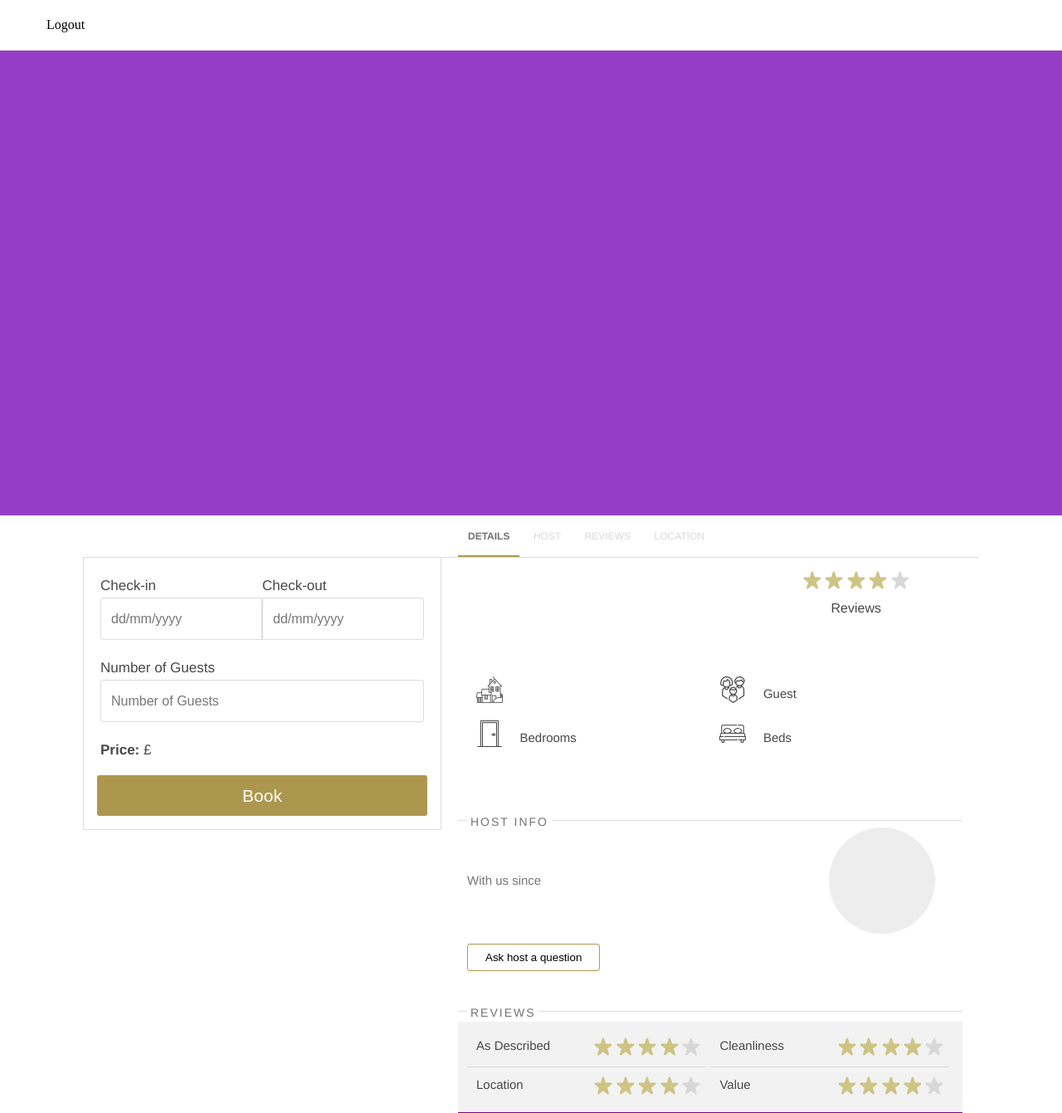
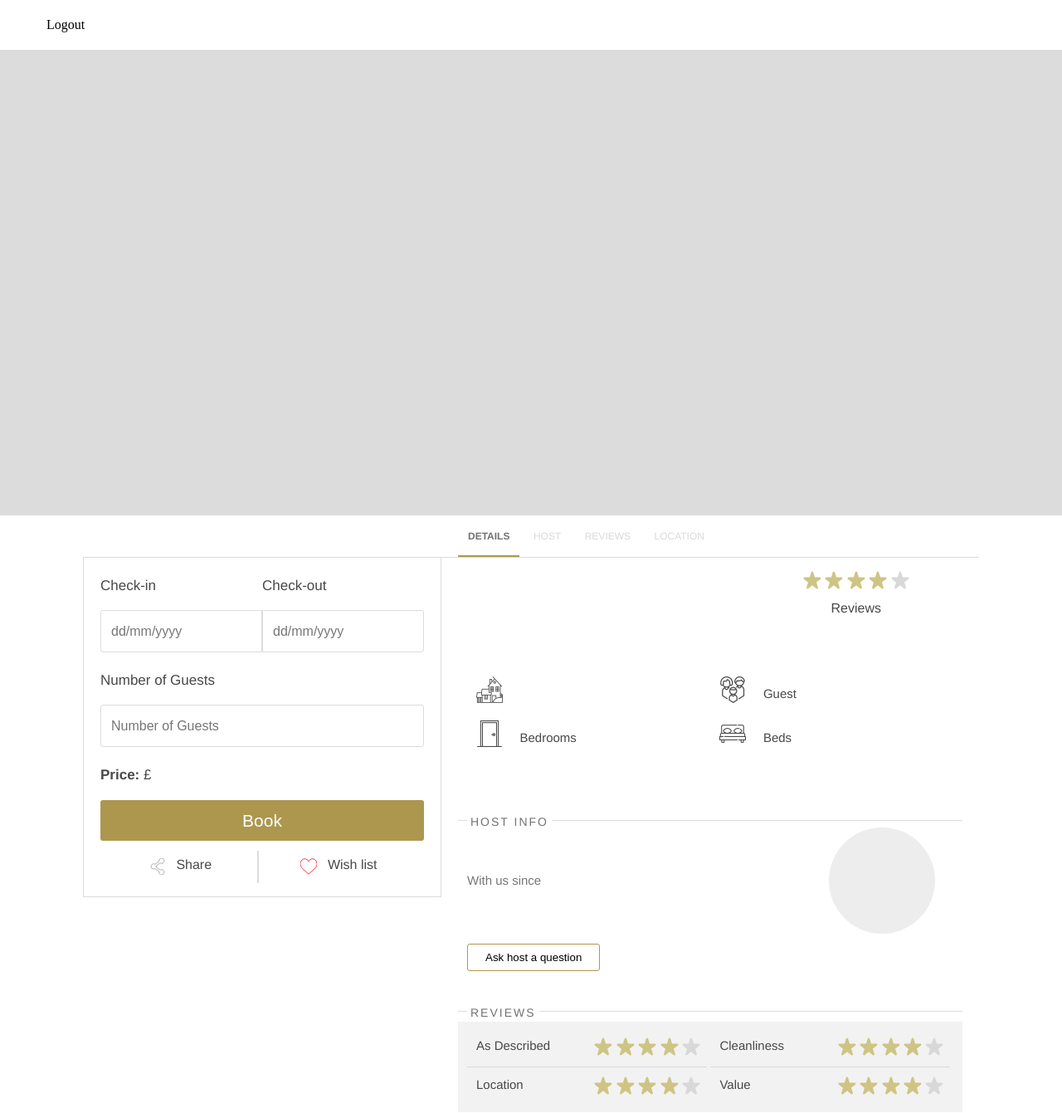
Before and after one commit to iamhosseindhv/Rentaly, a Node server app: template views/rooms.ejs in a window 1280 px wide. Shown: the top 1341 px of the page at 83% size. Run offline with Node 20, Linux system fonts and the light colour scheme; the template is opened without the code that fills it, so the values that code supplies are empty; some libraries are stand-ins or nearby versions; some web fonts are replaced.

Commit message:
user now can favourite listing

```diff
--- a/public/javascripts/login.js
+++ b/public/javascripts/login.js
@@ -82,7 +82,8 @@
             const isLoginPage = $('.submit-btn').text() === 'Login';
             if (isLoginPage){
                 //here you should redirect to referer url, (the url user has been redirected from), if any
-                window.location = '/';
+                $('.base-layer').css('display', 'none');
+                // window.locatio  = '/';
             } else {
                 //send verification email and user has to enter code to verify
             }
--- a/public/javascripts/rooms.js
+++ b/public/javascripts/rooms.js
@@ -53,6 +53,60 @@
         scrollToId(this);
     });
 
+
+    //favourite button hovered
+    $('.heart-btn')
+        .mouseover(function() {
+            $('.heart').css('fill', 'red');
+        })
+        .mouseout(function() {
+            $('.heart').css('fill', 'transparent');
+        });
+
+    //share button hovered
+    $('.share-btn')
+        .mouseover(function() {
+            $('.share').css('fill', '#484848');
+        })
+        .mouseout(function() {
+            $('.share').css('fill', 'transparent');
+        });
+
+    //favourite button clicked
+    $('#favourite-listing').click(function(e){
+        e.preventDefault();
+        const listingid = $(".column-6").attr('id');
+        $.ajax({
+            type: 'POST',
+            url: '/edit/add-listing-to-favourite',
+            data: {
+                listingid: listingid
+            },
+            success: function(data) {
+                if (data.presentLogin) {
+                    $('.base-layer').css('display', 'flex'); //present login then
+                } else {
+                    if (data.favourited) {
+                        successfullyFavourited();
+                    } else {
+                        //already favourited
+                        alert(data.message);
+                    }
+                }
+            },
+            error: function(data) {
+                console.log(data)
+            }
+        });
+    });
+
+    //share button clicked
+    $('#share-listing').click(function(e){
+        e.preventDefault();
+        //you should display a window with some options for sharing
+    });
+
+
     //date picker stuff
     const customOptions = {
         placeholder: "روز / ماه / سال",
@@ -102,6 +156,15 @@
         }, scrollTime);
     }
     activateLink(id);
+}
+
+
+function successfullyFavourited() {
+    $('.heart-btn').css('fill', 'red !important');
+    $('#favourite-detail').text('Favourited');
+    $('.heart-btn')
+        .off('mouseover')
+        .off('mouseout');
 }
 
 function activateLink(id) {
--- a/public/stylesheets/rooms.css
+++ b/public/stylesheets/rooms.css
@@ -88,7 +88,7 @@
 
 .listing-images {
     position: relative;
-    background-color: #933ec5;
+    background-color: #dcdcdc;
     background-repeat: no-repeat !important;
     background-size: cover !important;
     background-position: 50% 50% !important;
@@ -115,7 +115,7 @@
     -webkit-box-sizing: border-box;
     -moz-box-sizing: border-box;
     box-sizing: border-box;
-    height: 380px;
+    /*height: 380px;*/
     width: 100%;
 }
 .form {
@@ -428,7 +428,7 @@
     margin-top: 8px
 }
 #my-form .form-row:last-child {
-    padding: 0 8px;
+    padding: 0 12px;
 }
 .form-row {
     box-sizing: border-box;
@@ -460,10 +460,10 @@
     font-size: 17px;
     white-space: normal;
 }
-.submit-btn {
-    background-color: #ad974f;
+.book-btn {
+    background-color: #ad974f !important;
     padding: 12px 21px !important;
-    margin-bottom: 8px;
+    margin-bottom: 4px;
     color: #fff;
     width: 100%;
     border-radius: 3px;
@@ -477,7 +477,57 @@
     display: inline-block;
     width: 50%;
 }
+.share-btn, .heart-btn {
+    display: inline-block;
+    width: calc(50% - 6px);
+    text-align: center;
+    background-color: white;
+    margin-bottom: 8px;
+    color: #484848;
+    outline: none;
+    text-decoration: none !important;
+    cursor: pointer;
+}
+.share-btn {
+    border-right: 1px solid #dcdcdc;
+}
+.heart-btn {
+    border-left: 1px solid #dcdcdc;
+}
+.inner-link {
+    padding: 8px 16px 5px 16px;
+}
+.inner-link span {
+    vertical-align: top;
+    padding-left: 4px;
+}
+.icon {
+    transition: all 0.3s;
+    padding: 1px 4px;
+    fill: transparent;
+    width: 20px;
+    stroke-linejoin: round;
+}
+.share {
+    stroke: #484848;
+    stroke-width:10px;
+}
+.heart {
+    stroke: red;
+    stroke-width:2px;
+}
 
+
+.base-layer {
+    z-index: 9 !important;
+}
+.submit-btn {
+    background-color: #ad974f !important;
+    color: #fff;
+}
+.msg span {
+    color: #bfad73 !important;
+}
 
 @media (min-width: 560px){
     .header-main {
--- a/views/rooms.ejs
+++ b/views/rooms.ejs
@@ -20,7 +20,7 @@
 
 </head>
 <body>
-
+    <% include partials/login.html %>
     <% include ./partials/header.html %>
 
     <div class="cell listing-images" style="background-image: url(<%= listing.thumbnail_img %>)"></div>
@@ -69,9 +69,27 @@
                                         <div class="form-description"><span><b>Price: </b>£<%= listing.price %></span></div>
                                     </div>
                                 </div>
-                                <div class="form-row">
+                                <div class="form-row margin-free">
+                                    <div class="grid">
+                                        <button type="submit" class="book-btn">Book</button>
+                                    </div>
+                                </div>
+                                <div class="form-row margin-free">
                                     <div class="grid padding-free">
-                                        <button type="submit" class="submit-btn">Book</button>
+                                        <a id="share-listing" href="/edit/sharelisting" class="share-btn">
+                                            <div class="inner-link">
+                                                <svg class="icon share" viewBox="0 0 458.624 458.624"><path xmlns="http://www.w3.org/2000/svg" d="M339.588,314.529c-14.215,0-27.456,4.133-38.621,11.239l-112.682-78.67c1.809-6.315,2.798-12.976,2.798-19.871    c0-6.896-0.989-13.557-2.798-19.871l109.64-76.547c11.764,8.356,26.133,13.286,41.662,13.286c39.79,0,72.047-32.257,72.047-72.047    C411.634,32.258,379.378,0,339.588,0c-39.79,0-72.047,32.257-72.047,72.047c0,5.255,0.578,10.373,1.646,15.308l-112.424,78.491    c-10.974-6.759-23.892-10.666-37.727-10.666c-39.79,0-72.047,32.257-72.047,72.047s32.256,72.047,72.047,72.047    c13.834,0,26.753-3.907,37.727-10.666l113.292,79.097c-1.629,6.017-2.514,12.34-2.514,18.872c0,39.79,32.257,72.047,72.047,72.047    c39.79,0,72.047-32.257,72.047-72.047C411.635,346.787,379.378,314.529,339.588,314.529z"/>
+                                                </svg>
+                                                <span id="share-detail">Share</span>
+                                            </div>
+                                        </a>
+                                        <a id="favourite-listing" href="/edit/add-listing-to-favourite" class="heart-btn">
+                                            <div class="inner-link">
+                                                <svg class="icon heart" viewBox="0 0 50 50"><path xmlns="http://www.w3.org/2000/svg" d="M24.85,10.126c2.018-4.783,6.628-8.125,11.99-8.125c7.223,0,12.425,6.179,13.079,13.543  c0,0,0.353,1.828-0.424,5.119c-1.058,4.482-3.545,8.464-6.898,11.503L24.85,48L7.402,32.165c-3.353-3.038-5.84-7.021-6.898-11.503  c-0.777-3.291-0.424-5.119-0.424-5.119C0.734,8.179,5.936,2,13.159,2C18.522,2,22.832,5.343,24.85,10.126z"/>
+                                                </svg>
+                                                <span id="favourite-detail">Wish list</span>
+                                            </div>
+                                        </a>
                                     </div>
                                 </div>
                             </div>
@@ -79,7 +97,7 @@
                     </div>
                 </div>
             </div>
-            <div class="cell column-6">
+            <div id="<%= listing.id %>" class="cell column-6">
                 <div class="innercol">
                     <div class="header">
                         <nav class="header-main">
@@ -273,14 +291,6 @@
                                         </div>
                                     </div>
                                 </div>
-                                <div class="comment-section">
-                                    <div class="comment">
-                                        dsaas
-                                    </div>
-                                    <div class="comment">
-                                        dsaas
-                                    </div>
-                                </div>
                             </div>
                         </div>
                     </div>
```
Also changed, not shown: routes/edit.js (+30 -4 lines), routes/rooms.js (+13 -5 lines).
